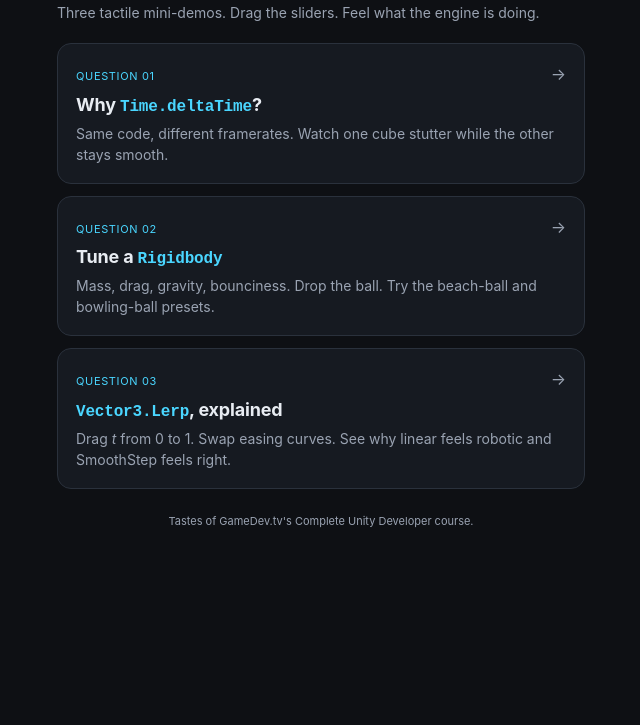
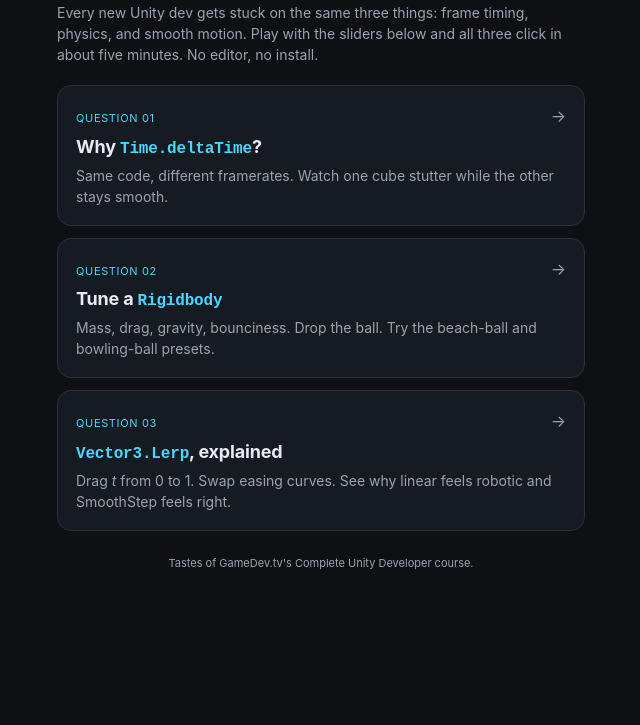
Before and after one commit to BenTristem/unity-mini-demos, a plain HTML site: page index.html in a window 1280 px wide. Shown: the part 75-800 px from the top of the page, without its empty margins (319-959 px from the left). Drawn offline with Linux system fonts and the light colour scheme.

Commit message:
Add outcome-focused hero copy to index
Co-Authored-By: Claude Opus 4.7 <noreply@anthropic.com>

```diff
--- a/index.html
+++ b/index.html
@@ -89,7 +89,7 @@
 <body>
 
 <h1>Unity, hands-on.</h1>
-<p class="sub">Three tactile mini-demos. Drag the sliders. Feel what the engine is doing.</p>
+<p class="sub">Every new Unity dev gets stuck on the same three things: frame timing, physics, and smooth motion. Play with the sliders below and all three click in about five minutes. No editor, no install.</p>
 
 <a class="card" href="deltatime-demo.html">
   <span class="arrow">→</span>
```
